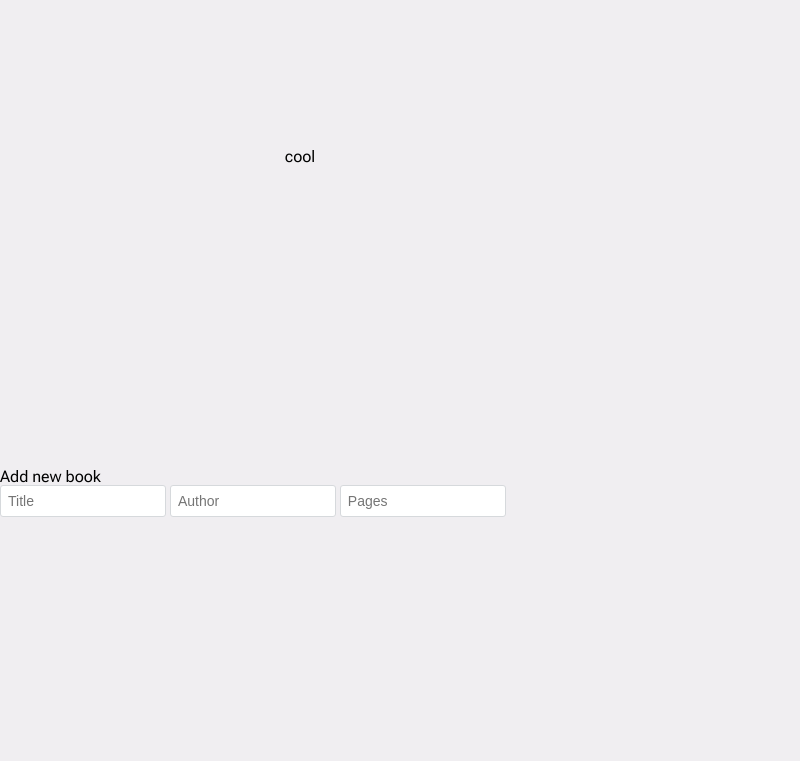
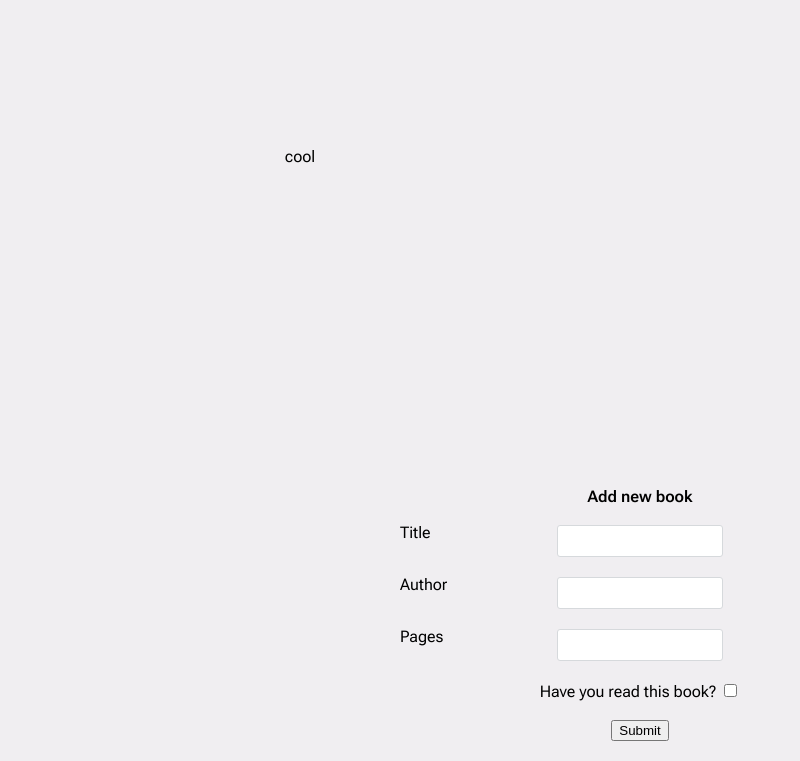
Before and after one commit to SK-2022/Library, a website: page public/index.html in a window 1280 px wide. Shown: the part 401-1162 px from the top of the page, without its empty margins (0-800 px from the left). Before the commit the page ends 918 px from the top, so only its background shows below. Drawn offline with Linux system fonts and the light colour scheme.

Commit message:
Add styling to form and change button cursors to pointers

```diff
--- a/public/index.html
+++ b/public/index.html
@@ -39,10 +39,24 @@
     <div class="book-detail-pop-up">
         <!--No action on this form for now. Add it later when you develop the backend-->
         <form class="book-form">
-            <div>Add new book</div>
-            <input type="text" placeholder="Title">
-            <input type="text" placeholder="Author">
-            <input type="text" placeholder="Pages">
+            <div class="form-heading">Add new book</div>
+            <div class="input-box">
+                <input type="text" required="required">
+                <span>Title</span>
+            </div>
+            <div class="input-box">
+                <input type="text" required="required">
+                <span>Author</span>
+            </div>
+            <div class="input-box">
+                <input type="text" required="required">
+                <span>Pages</span>
+            </div>
+            <label class="checkbox-label" for="reading-status">
+                <span>Have you read this book?</span>
+                <input type="checkbox">
+            </label>
+            <button class="book-submit-button">Submit</button>
         </form>
     </div>
 
--- a/style.css
+++ b/style.css
@@ -88,7 +88,9 @@ body {
 	border-radius: 8px;
 	outline: none;
 	transition: background-color 0.3s ease; /* Add a smooth transition on background-color property */
+	cursor: pointer;
 }
+
 .login-button:hover{
 	background-color: #d1d5db;
 }
@@ -108,6 +110,7 @@ body {
 	border: none;
 	border-radius: 8px;
 	transition: background-color 0.3s ease;
+	cursor: pointer;
 }
 
 .add-book-button:hover{
@@ -135,6 +138,22 @@ body {
 	height: 300px;
 }
 
+.book-form{
+	display: flex;
+	flex-direction: column;
+	align-items: center;
+	gap: 20px;
+	padding: 20px;
+}
+.book-detail-pop-up{
+	display: flex;
+	justify-content: center;
+}
+
+.form-heading{
+	font-weight:600;
+}
+
 .book-form input[type='text']{
 	background-color: #FFFFFF;
     border: 1px solid #D6D9DC;
@@ -144,3 +163,8 @@ body {
     font-size: 14px;
 	outline: none;
 }
+
+.input-box span{
+	position: absolute;
+	left: 400px;
+}
```
